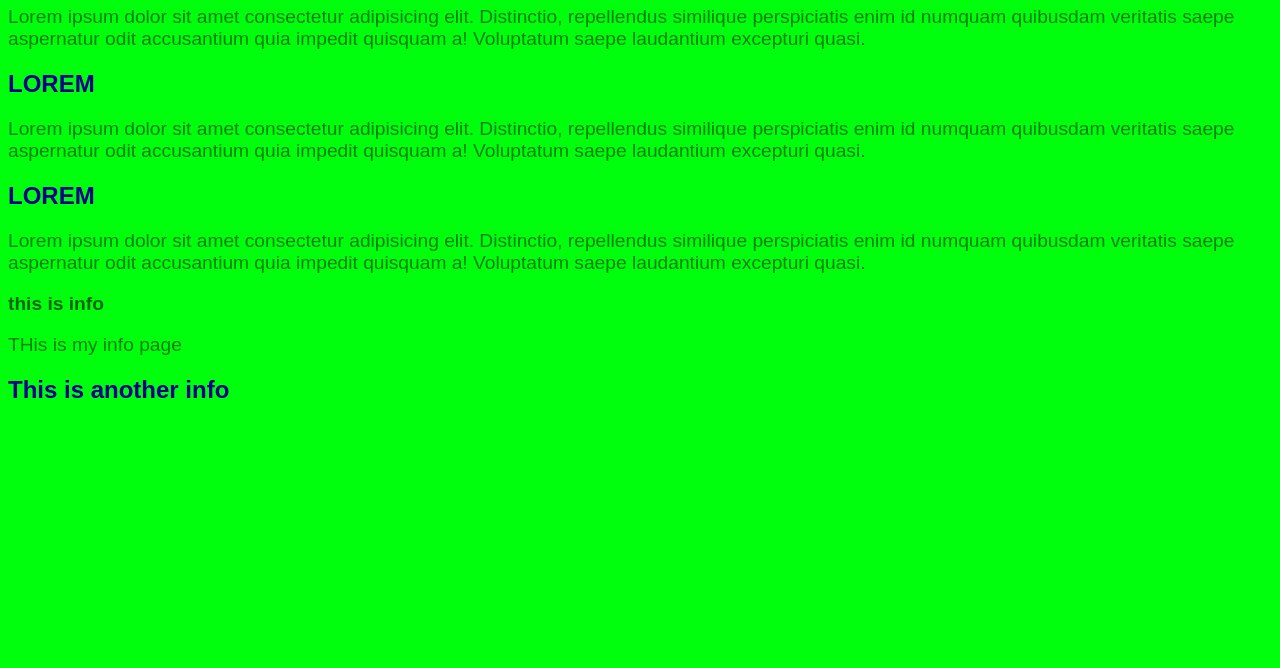
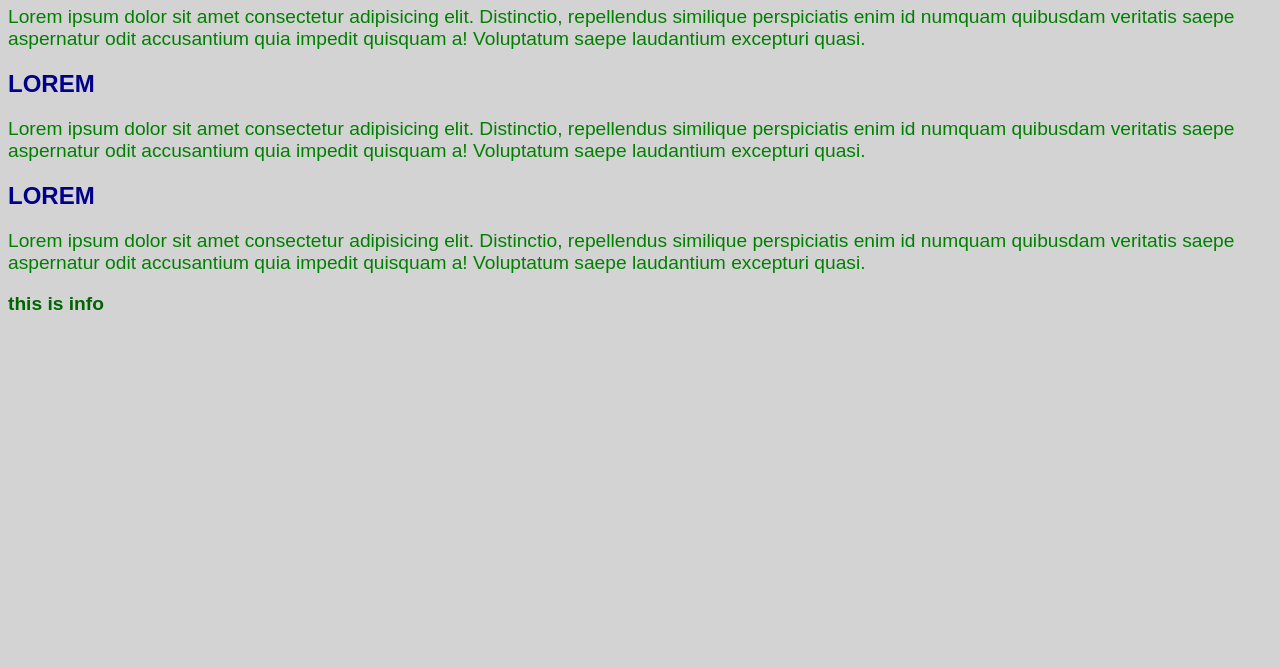
Before and after one commit to 6nq23/Test1, a plain HTML site: page Index.html in a window 1280 px wide. Shown: the part 132-800 px from the top of the page. Drawn offline with Linux system fonts and the light colour scheme.

Commit message:
Revert "add new par 1a"
This reverts commit c7a850d43a4df6ab04fcee3d856d0cebd6bde2a5.

```diff
--- a/Index.html
+++ b/Index.html
@@ -20,8 +20,7 @@
 
 
     <h3>this is info</h3>
-    <p>THis is my info page</p>
-    <h2>This is another info </h2>
+
 
 
 </body>
--- a/style.css
+++ b/style.css
@@ -7,7 +7,7 @@ p {
     font-size: 1.2em;
 }
 body {
-    background-color: rgb(0, 255, 13);
+    background-color: lightgray;
     font-family: Arial, sans-serif;
 }
 h2 {
```
